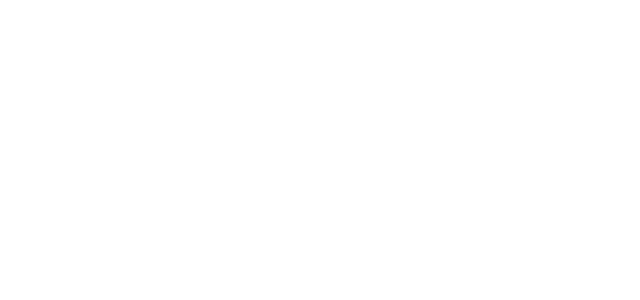
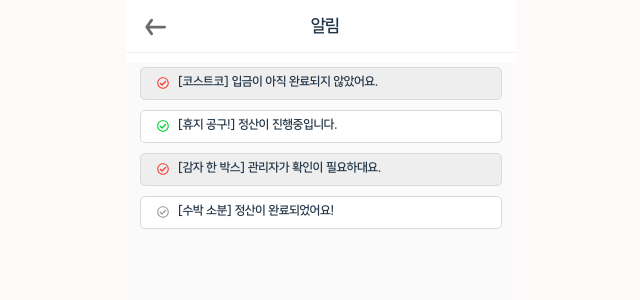
Before and after one commit to 9oormthon-univ/2025_SEASONTHON_TEAM_72_FE, a React (Vite) app: page /alarm in a window 1280 px wide. Before the commit this address had no page. Shown: the top 300 px of the page, without its empty margins (319-959 px from the left). Built offline with nearby package versions, Linux system fonts and the light colour scheme.

Commit message:
feat: 알림 리스트 구현 #13

```diff
--- /dev/null
+++ b/src/components/Alarm/AlarmListItem.tsx
@@ -0,0 +1,76 @@
+import styled, { css } from "styled-components";
+import { SETTLEMENT_STATUS_LABEL } from "../../constants/status";
+import { FaRegCheckCircle } from "react-icons/fa";
+
+export interface AlarmListItemProps {
+  settlementName: string;
+  alarmText: string;
+  status: keyof typeof SETTLEMENT_STATUS_LABEL; // backend enum
+  read: boolean;
+}
+
+const AlarmListItem: React.FC<AlarmListItemProps> = ({
+  settlementName,
+  alarmText,
+  status,
+  read,
+}) => {
+  return (
+    <Item $read={read}>
+      <StatusBadge $status={status} />
+      <AlarmText>
+        [{settlementName}] {alarmText}
+      </AlarmText>
+    </Item>
+  );
+};
+
+export default AlarmListItem;
+
+const Item = styled.div<{ $read: boolean }>`
+  display: flex;
+  padding: 6px 10px 6px;
+  margin-bottom: 10px;
+  border: 1px solid #d9d9d9;
+  border-radius: 5px;
+  gap: 3px;
+  background: ${({ $read }) => ($read ? "#ffffff" : "#eeeeee")};
+`;
+
+const AlarmText = styled.p`
+  margin: 0;
+  font-size: 12px;
+  font-weight: 600;
+  line-height: 1.3;
+`;
+
+const StatusBadge = styled(FaRegCheckCircle)<{
+  $status: keyof typeof SETTLEMENT_STATUS_LABEL;
+}>`
+  font-size: 12px;
+  padding: 3px 6px 4px;
+  font-weight: 600;
+
+  ${({ $status }) => {
+    switch ($status) {
+      case "IN_PROGRESS":
+        return css`
+          color: #00d337;
+        `;
+      case "AWAITING_DEPOSIT":
+        return css`
+          color: #f44336;
+        `;
+      case "NEEDS_ATTENTION":
+        return css`
+          color: #f44336;
+        `;
+      case "DONE":
+        return css`
+          color: #9e9e9e;
+        `;
+      default:
+        return css``;
+    }
+  }}
+`;
--- a/src/components/Home/HomeSectionTabs.tsx
+++ b/src/components/Home/HomeSectionTabs.tsx
@@ -1,10 +1,25 @@
 import styled, { css } from "styled-components";
-import { useState } from "react";
-import InProgressSection from "./InProgressSection";
-import DoneSection from "./DoneSection";
+import { useState, useMemo } from "react";
+import HomeData from "../../mocks/homeData.json";
+import InProgressItem from "./InProgressItem";
+import type { StatusType } from "./InProgressItem";
+import { SETTLEMENT_STATUS_LABEL } from "../../constants/status";
+import rightIcon from "../../assets/icons/right_icon.svg";
 
 const HomeSectionTabs = () => {
   const [tab, setTab] = useState<"inprogress" | "done">("inprogress");
+
+  const list = useMemo(() => {
+    if (tab === "done") return HomeData.filter((d) => d.status === "DONE");
+    return HomeData.filter((d) => d.status !== "DONE");
+  }, [tab]);
+
+  const formatDate = (ts: number) => {
+    const d = new Date(ts);
+    const mm = String(d.getMonth() + 1).padStart(2, "0");
+    const dd = String(d.getDate()).padStart(2, "0");
+    return `${mm}.${dd}`;
+  };
 
   return (
     <TabsWrapper>
@@ -21,7 +36,24 @@
         <Indicator $index={tab === "inprogress" ? 0 : 1} />
       </TabsBar>
       <TabPanel>
-        {tab === "inprogress" ? <InProgressSection /> : <DoneSection />}
+        <ArrowRow>
+          <img src={rightIcon} alt="오른쪽 화살표" />
+        </ArrowRow>
+        {list.map((it) => {
+          const label =
+            SETTLEMENT_STATUS_LABEL[
+              it.status as keyof typeof SETTLEMENT_STATUS_LABEL
+            ];
+          return (
+            <InProgressItem
+              key={it.id}
+              title={it.name}
+              dueDate={formatDate(it.date as unknown as number)}
+              status={label as StatusType}
+            />
+          );
+        })}
+        {list.length === 0 && <EmptyText>표시할 정산이 없습니다.</EmptyText>}
       </TabPanel>
     </TabsWrapper>
   );
@@ -75,3 +107,17 @@
 const TabPanel = styled.div`
   padding-top: 8px;
 `;
+
+const EmptyText = styled.div`
+  padding: 24px 4px;
+  font-size: 13px;
+  color: #888;
+  text-align: center;
+`;
+const ArrowRow = styled.div`
+  display: flex;
+  justify-content: flex-end;
+  margin-right: 20px;
+  padding-bottom: 10px;
+  width: 100%;
+`;
--- a/src/components/Home/InProgressItem.tsx
+++ b/src/components/Home/InProgressItem.tsx
@@ -4,7 +4,7 @@
 import creditCardIcon from "../../assets/icons/credit_card_icon.svg";
 import groupsIcon from "../../assets/icons/groups_icon.svg";
 
-export type StatusType = "정산진행중" | "입금 필요" | "관리 필요";
+export type StatusType = "정산진행중" | "입금 필요" | "관리 필요" | "종료";
 
 interface InProgressItemProps {
   title: string;
@@ -17,15 +17,16 @@
   dueDate,
   status,
 }) => {
+  const isDone = status === "종료";
   return (
-    <Card>
+    <Card $done={isDone}>
       <TopRow>{title}</TopRow>
       <BottomRow>
         <DueDateBox>
           <CalendarIcon />
           {dueDate}
         </DueDateBox>
-        <StatusBadge $status={status}>
+        <StatusBadge $status={status} $done={isDone}>
           <StatusIcon
             src={
               status === "정산진행중"
@@ -45,7 +46,7 @@
 
 export default InProgressItem;
 
-const Card = styled.div`
+const Card = styled.div<{ $done?: boolean }>`
   border: 0.5px solid #d9d9d9;
   border-radius: 5px;
   padding: 10px 12px 12px 15px;
@@ -53,6 +54,8 @@
   display: flex;
   flex-direction: column;
   gap: 6px;
+  background: ${({ $done }) => ($done ? "#f0f0f0" : "#ffffff")};
+  color: ${({ $done }) => ($done ? "#000" : "inherit")};
 `;
 
 const TopRow = styled.div`
@@ -88,7 +91,7 @@
   font-size: 10px;
 `;
 
-const StatusBadge = styled.span<{ $status: StatusType }>`
+const StatusBadge = styled.span<{ $status: StatusType; $done?: boolean }>`
   display: inline-flex;
   align-items: center;
   justify-content: center;
@@ -97,9 +100,14 @@
   font-size: 8px;
   font-weight: 700;
   border-radius: 2px;
-  color: #fff;
-  ${({ $status }) =>
-    $status === "정산진행중"
+  color: ${({ $done }) => ($done ? "#000" : "#fff")};
+  ${({ $status, $done }) =>
+    $done
+      ? css`
+          background: #e0e0e0;
+          border: 1px solid #cfcfcf;
+        `
+      : $status === "정산진행중"
       ? css`
           background: #00d337;
           border: 1px solid #00d337;
--- a/src/components/Home/InProgressSection.tsx
+++ b/src/components/Home/InProgressSection.tsx
@@ -2,6 +2,7 @@
 import InProgressItem from "./InProgressItem";
 import HomeData from "../../mocks/homeData.json";
 import type { StatusType } from "./InProgressItem";
+import rightIcon from "../../assets/icons/right_icon.svg";
 
 const formatDate = (ts: number) => {
   const d = new Date(ts);
@@ -13,6 +14,9 @@
 const InProgressSection = () => {
   return (
     <Wrapper>
+      <ArrowDiv>
+        <img src={rightIcon} alt="오른쪽 화살표" />
+      </ArrowDiv>
       {HomeData.map((it) => {
         return (
           <InProgressItem
@@ -32,3 +36,11 @@
 const Wrapper = styled.div`
   padding: 12px 0 24px;
 `;
+
+const ArrowDiv = styled.div`
+  display: flex;
+  justify-content: end;
+  margin-right: 20px;
+  padding-bottom: 10px;
+  width: 100%;
+`;
--- /dev/null
+++ b/src/constants/status.ts
@@ -0,0 +1,6 @@
+export const SETTLEMENT_STATUS_LABEL = {
+  IN_PROGRESS: "정산진행중",
+  AWAITING_DEPOSIT: "입금 필요",
+  NEEDS_ATTENTION: "관리 필요",
+  DONE: "종료",
+};
--- a/src/mocks/homeData.json
+++ b/src/mocks/homeData.json
@@ -3,30 +3,42 @@
     "id": 101,
     "name": "코스트코",
     "date": 1755820800000,
-    "status": "정산진행중"
+    "status": "IN_PROGRESS"
   },
   {
     "id": 102,
     "name": "휴지 공구!",
     "date": 1756080000000,
-    "status": "입금 필요"
+    "status": "AWAITING_DEPOSIT"
   },
   {
     "id": 103,
     "name": "감자 한 박스",
     "date": 1756339200000,
-    "status": "관리 필요"
+    "status": "NEEDS_ATTENTION"
   },
   {
     "id": 104,
     "name": "수박 소분",
     "date": 1756684800000,
-    "status": "정산진행중"
+    "status": "IN_PROGRESS"
   },
   {
     "id": 105,
     "name": "이마트정산해요",
     "date": 1756857600000,
-    "status": "입금 필요"
+    "status": "AWAITING_DEPOSIT"
+  },
+  {
+    "id": 106,
+    "name": "이마트정산해요",
+    "date": 1756857600000,
+    "status": "DONE"
+  },
+  {
+    "id": 107,
+    "name": "이마트정산해요",
+    "date": 1756857600000,
+    "status": "DONE"
   }
 ]
--- /dev/null
+++ b/src/pages/AlarmPage.tsx
@@ -0,0 +1,108 @@
+import styled from "styled-components";
+import rightIcon from "../assets/icons/right_icon.svg";
+import { useNavigate } from "react-router-dom";
+import AlarmListItem from "../components/Alarm/AlarmListItem.tsx";
+import type { AlarmListItemProps } from "../components/Alarm/AlarmListItem.tsx";
+
+const mockAlarms: AlarmListItemProps[] = [
+  {
+    settlementName: "코스트코",
+    alarmText: "입금이 아직 완료되지 않았어요.",
+    status: "AWAITING_DEPOSIT",
+    read: false,
+  },
+  {
+    settlementName: "휴지 공구!",
+    alarmText: "정산이 진행중입니다.",
+    status: "IN_PROGRESS",
+    read: true,
+  },
+  {
+    settlementName: "감자 한 박스",
+    alarmText: "관리자가 확인이 필요하대요.",
+    status: "NEEDS_ATTENTION",
+    read: false,
+  },
+  {
+    settlementName: "수박 소분",
+    alarmText: "정산이 완료되었어요!",
+    status: "DONE",
+    read: true,
+  },
+];
+
+const AlarmPage = () => {
+  const navigate = useNavigate();
+  return (
+    <PageWrapper>
+      <Header>
+        <BackButton onClick={() => navigate(-1)}>
+          <BackIcon src={rightIcon} alt="뒤로가기" />
+        </BackButton>
+        <Title>알림</Title>
+        <HeaderRight />
+      </Header>
+      <ListWrapper>
+        {mockAlarms.map((a, idx) => (
+          <AlarmListItem key={idx} {...a} />
+        ))}
+      </ListWrapper>
+    </PageWrapper>
+  );
+};
+
+export default AlarmPage;
+
+const PageWrapper = styled.div`
+  display: flex;
+  flex-direction: column;
+  height: 100%;
+`;
+
+const Header = styled.div`
+  position: sticky;
+  top: 0;
+  display: flex;
+  align-items: center;
+  justify-content: space-between;
+  padding: 12px 14px 10px;
+  background: #ffffff;
+  border-bottom: 1px solid #f0f0f0;
+  z-index: 10;
+`;
+
+const BackButton = styled.button`
+  display: flex;
+  align-items: center;
+  justify-content: center;
+  background: transparent;
+  border: none;
+  padding: 4px;
+  cursor: pointer;
+`;
+
+const BackIcon = styled.img`
+  width: 22px;
+  height: 22px;
+  transform: scaleX(-1);
+`;
+
+const Title = styled.h2`
+  margin: 0;
+  font-size: 17px;
+  font-weight: 700;
+  letter-spacing: -0.5px;
+`;
+
+const HeaderRight = styled.div`
+  width: 22px;
+  height: 22px;
+`;
+
+const ListWrapper = styled.div`
+  flex: 1;
+  overflow-y: auto;
+  padding: 4px 14px 20px;
+  background: #fafafa;
+  margin-top: 10px;
+`;
--- a/src/routes/Router.tsx
+++ b/src/routes/Router.tsx
@@ -3,6 +3,7 @@
 import FinishSettleupPage from "../pages/FinishSettleupPage";
 import StartSettlementPage from "../pages/StartSettlementPage";
 import HomePage from "../pages/HomePage";
+import AlarmPage from "../pages/AlarmPage";
 import Layout from "../components/Layout/Layout";
 
 const Router = () => {
@@ -11,6 +12,7 @@
       <Routes>
         <Route element={<Layout />}>
           <Route path="/home" element={<HomePage />} />
+          <Route path="/alarm" element={<AlarmPage />} />
           <Route path="/startsettlement" element={<StartSettlementPage />} />
           <Route path="/reviewreceipt" element={<ReviewReceiptPage />} />
           <Route path="/finishsettleup" element={<FinishSettleupPage />} />
```
Also changed, not shown: src/assets/icons/right_icon.svg (added).
